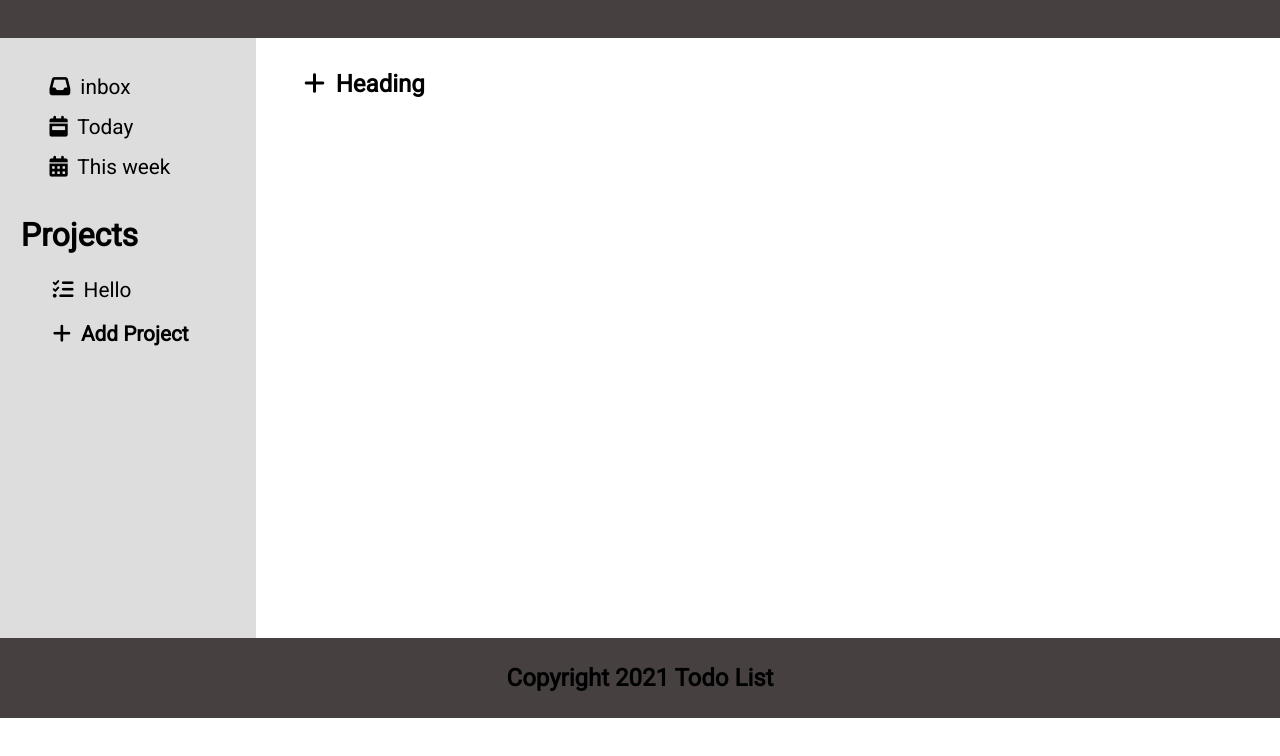
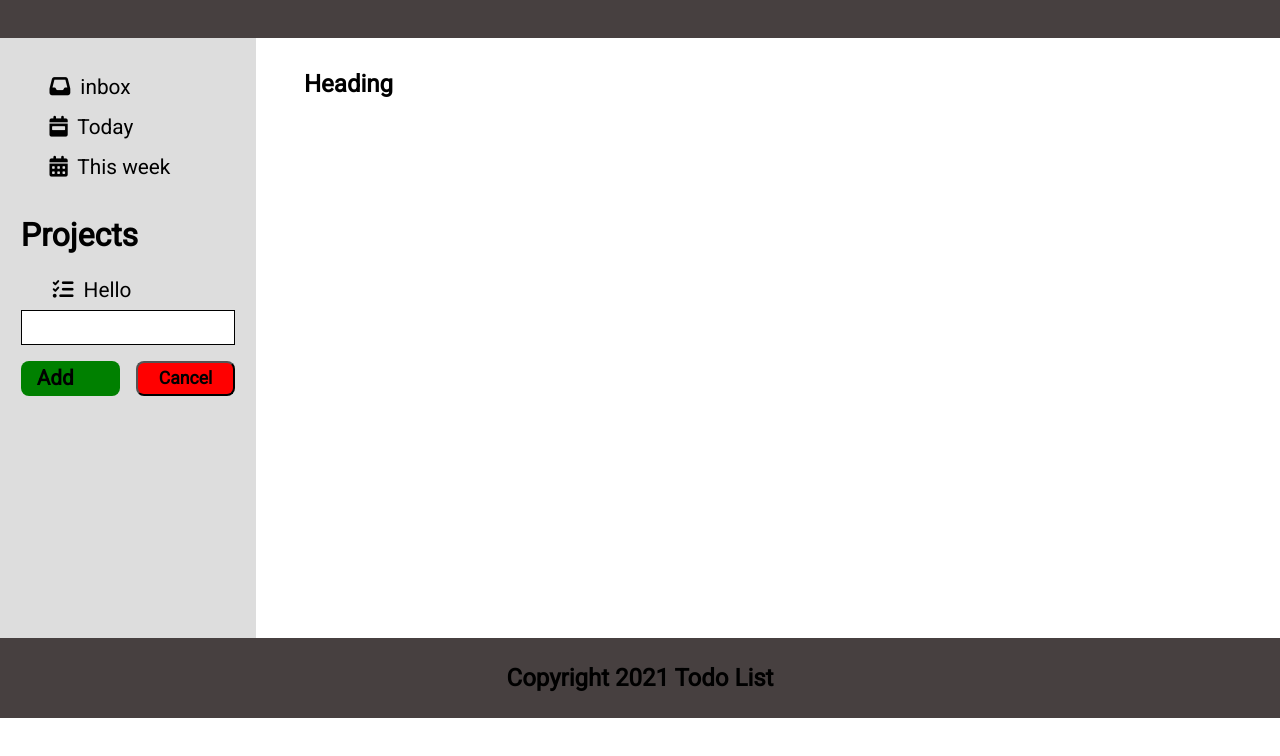
Before and after one commit to Pokdee/Todo-List, a website: page index.html in a window 1280 px wide. Both pictures are taken after a click on the button "Add Project". Shown: the part 82-838 px from the top of the page. Drawn offline with Linux system fonts and the light colour scheme.

Commit message:
add script to add new project

```diff
--- a/index.html
+++ b/index.html
@@ -55,16 +55,29 @@
                 <i class="fas fa-list-check"></i>
                 Hello
               </button>
+            </div>
+            <div>
               <button class="btn_add">
                 <i class="fas fa-plus"></i>
                 Add Project
               </button>
+              <form class="form hide" action="submit">
+                <input
+                  class="form_input"
+                  type="text"
+                  class="pjname"
+                  id="pj"
+                  required
+                />
+                <button class="form_label btn_add" for="pj">Add</button>
+                <button class="form_label btn_cancel">Cancel</button>
+              </form>
             </div>
           </div>
         </div>
         <section class="notes">
-          <h2>
-            <i class="fas fa-plus"></i>
+          <h2 class="notes_heading">
+            <!-- <i class="fas fa-plus"></i> -->
             Heading
           </h2>
         </section>
--- a/src/css/_navigation.scss
+++ b/src/css/_navigation.scss
@@ -28,6 +28,10 @@
     font-size: 2rem;
     margin-bottom: 1rem;
   }
+}
+
+.pjname {
+  height: 2.5rem;
 }
 
 .btn_add,
@@ -65,3 +69,54 @@
 .fas {
   margin-right: 0.3rem;
 }
+
+//form
+
+.form {
+  // background-color: red;
+  display: grid;
+  grid-template-columns: repeat(2, 1fr);
+  grid-template-rows: repeat(2, 1fr);
+  grid-gap: 1rem;
+
+  &_input {
+    width: 100%;
+    height: 2.2rem;
+    grid-area: 1/1/2/3;
+    outline: none;
+    border: 1px solid black;
+    text-indent: 1rem;
+  }
+  &_label {
+    width: 50%;
+    background-color: greenyellow;
+    width: 100%;
+    height: 2.2rem;
+    // font-weight: 1000;
+
+    // display: flex;
+    // align-items: center;
+    // justify-content: center;
+    background-color: green;
+    border-radius: 0.5rem;
+    cursor: pointer;
+
+    &:hover {
+      background-color: rgb(2, 156, 2);
+    }
+  }
+  .btn_cancel {
+    font-family: inherit;
+    background-color: red;
+    font-weight: 1000;
+    font-size: 1.1rem;
+    &:hover {
+      background-color: rgb(222, 3, 3);
+    }
+  }
+}
+
+///hide element
+.hide {
+  display: none;
+}
--- a/src/script.js
+++ b/src/script.js
@@ -0,0 +1,47 @@
+const navCon = document.querySelector(".nav_n_proj");
+const notesHead = document.querySelector(".notes_heading");
+const addProj = document.querySelector(".btn_add");
+const proForm = document.querySelector(".form");
+const pjNameIn = document.querySelector(".form_input");
+const pjAdd = document.querySelector(".btn_add");
+const pjCancel = document.querySelector(".btn_cancel");
+const pjCon = document.querySelector(".projects_con");
+
+//change content
+navCon.addEventListener("click", (e) => {
+  if (e.target.classList.contains("project")) {
+    const text = e.target.textContent;
+    notesHead.textContent = text;
+  }
+});
+
+//show form
+addProj.addEventListener("click", () => {
+  if (!addProj.classList.contains("hide")) {
+    addProj.classList.add("hide");
+    proForm.classList.remove("hide");
+  }
+});
+
+//form submit
+proForm.addEventListener("submit", (e) => {
+  e.preventDefault();
+  const Pjname = pjNameIn.value;
+  if (Pjname) {
+    pjNameIn.value = "";
+    addProj.classList.remove("hide");
+    proForm.classList.add("hide");
+    //
+    const html = `<button class="project">
+    <i class="fas fa-list-check"></i>
+    ${Pjname}
+  </button>`;
+    pjCon.insertAdjacentHTML("beforeend", html);
+  }
+});
+
+//form cancel
+pjCancel.addEventListener("click", () => {
+  addProj.classList.remove("hide");
+  proForm.classList.add("hide");
+});
```
Also changed, not shown: src/css/style.css, 1 other file.
